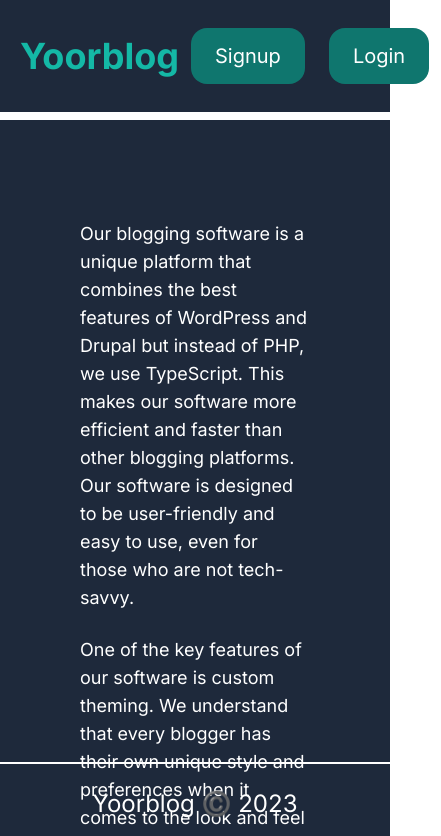
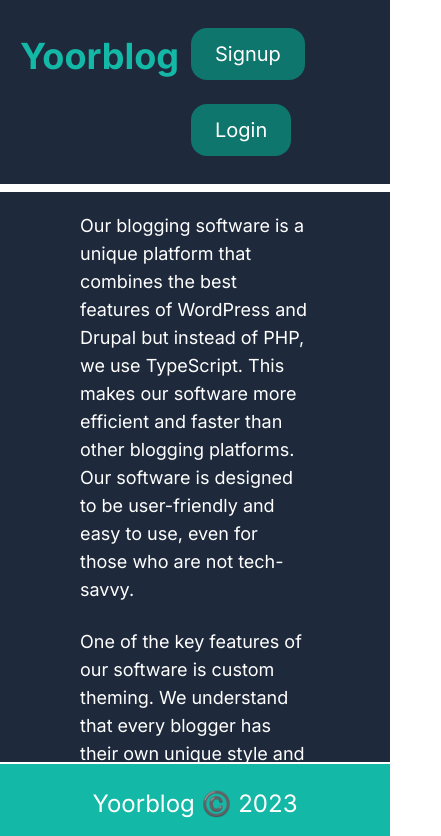
Before and after one commit to grassfedavocado/yoorblog, a Next.js app: page / in a window 390 px wide. Shown: the top 836 px of the page, 441 px wide, since content can reach past the window. Built offline with nearby package versions, Linux system fonts and the light colour scheme.

Commit message:
bug fixes on ui for mobile and desktop

```diff
--- a/app/page.tsx
+++ b/app/page.tsx
@@ -5,7 +5,7 @@ export default function Home() {
   return (
     <main className="flex flex-col min-h-screen bg-slate-800 text-white">
       <Navbar />
-      <div className="m-10 p-10">
+      <div className="min-h-screen mx-10 px-10">
         <p className="text-lg">
           Our blogging software is a unique platform that combines the best features of WordPress and Drupal but instead of PHP, we use TypeScript.
           This makes our software more efficient and faster than other blogging platforms. Our software is designed to be user-friendly and easy to
--- a/components/server/footer.tsx
+++ b/components/server/footer.tsx
@@ -1,6 +1,6 @@
 export default function Footer() {
   return (
-    <div className="w-full flex justify-around absolute bottom-0 border-t-2 border-white">
+    <div className="w-full flex justify-around fixed bottom-0 border-t-2 border-white bg-teal-500">
       <h4 className="text-2xl my-6">Yoorblog ©️ 2023</h4>
     </div>
   );
--- a/components/server/navbar.tsx
+++ b/components/server/navbar.tsx
@@ -6,7 +6,7 @@ export default function Navbar() {
       <div className="my-8">
         <h1 className="py-1 text-4xl text-teal-500 font-bold">Yoorblog</h1>
       </div>
-      <div className="flex my-4">
+      <div className="md:flex my-4 sm:hidden">
         <Button text="Signup" />
         <Button text="Login" />
       </div>
```
